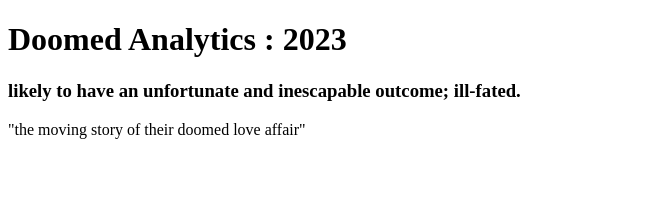
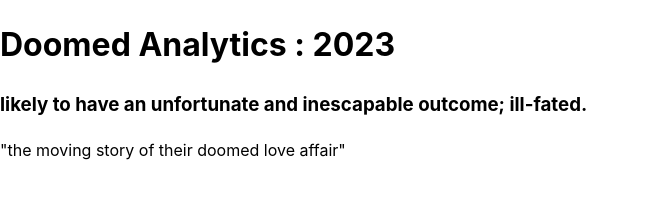
Before and after one commit to doomed-analytics/doomed-analytics.github.io, a plain HTML site: page index.html in a window 1280 px wide. Shown: the whole page, without its empty margins (0-648 px from the left). Drawn offline with nearby package versions, Linux system fonts and the light colour scheme.

Commit message:
add style

```diff
--- a/index.html
+++ b/index.html
@@ -1,6 +1,7 @@
 <!DOCTYPE html>
 <html>
     <head>
+<link rel="stylesheet" href="https://unpkg.com/mvp.css@1.12/mvp.css">
         <title>Doomed</title>
         <meta charset="UTF-8">
     </head>
```
